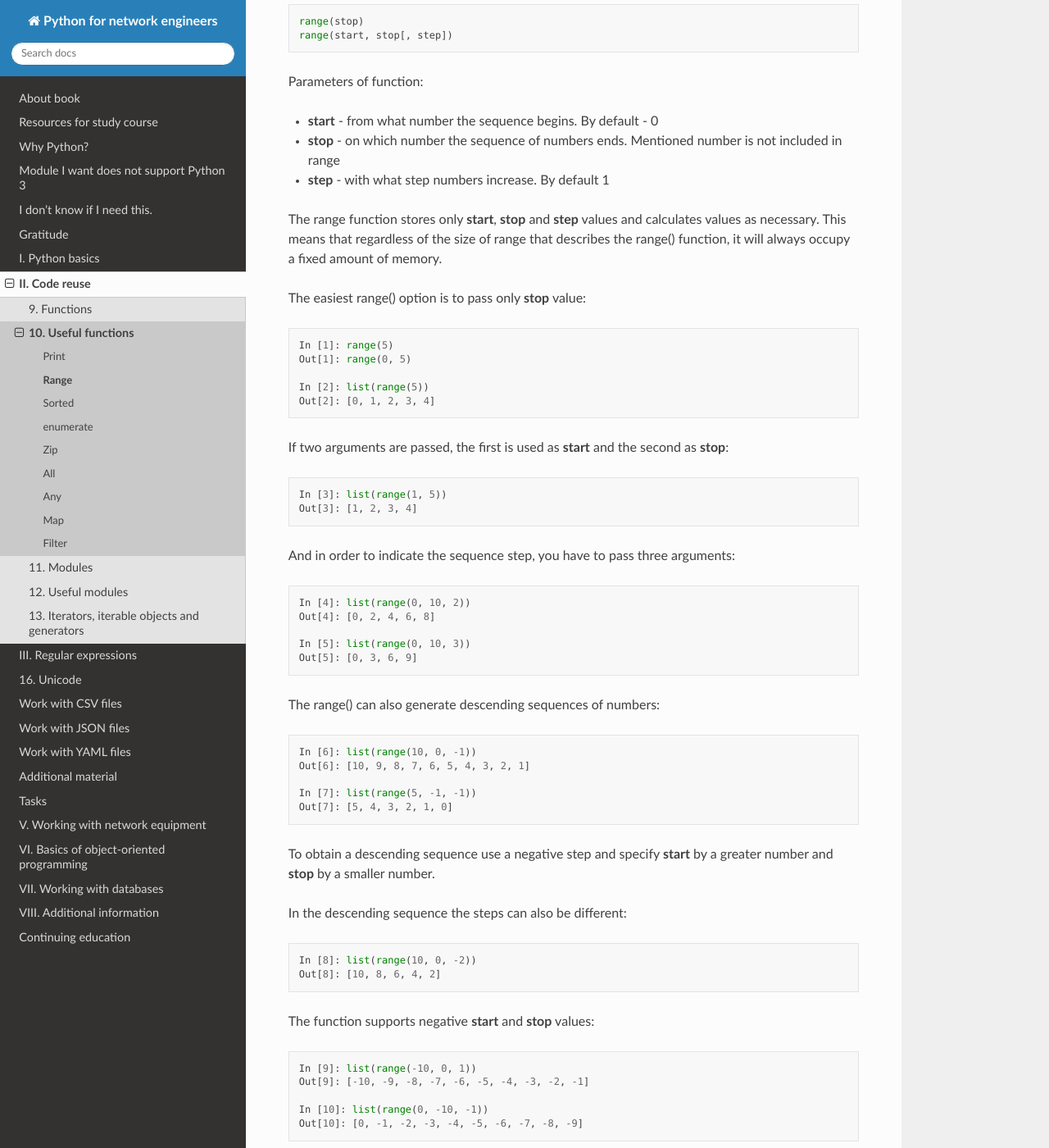
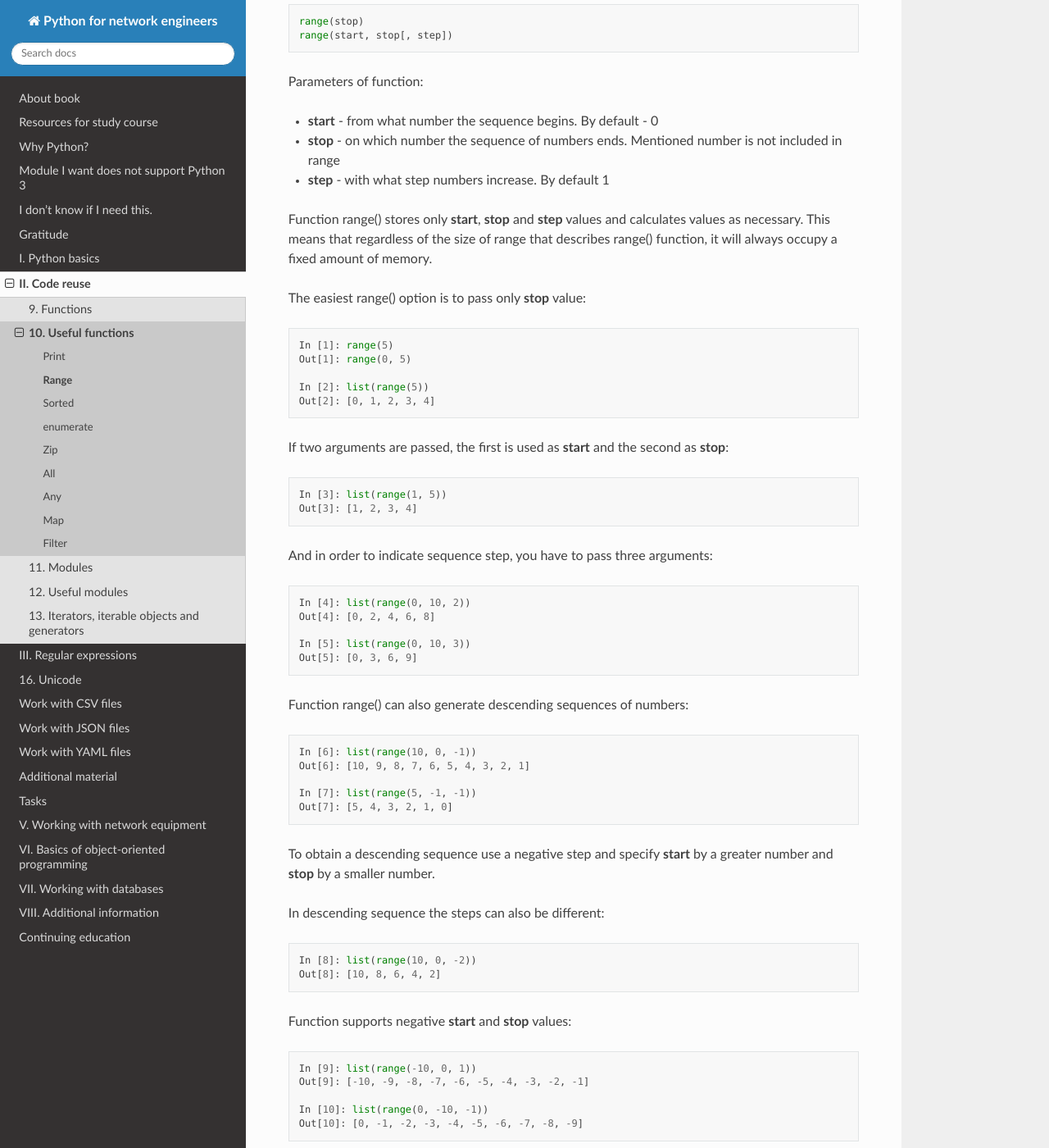
Before and after one commit to natenka/pyneng-book-en, a Sphinx documentation site: the page built from docs/source/book/10_useful_functions/range.rst, in a window 1280 px wide and 1400 px high, scrolled down 298 px. Shown: the whole window at 82% size. Built offline with Sphinx 7.4.7 and the Read the Docs theme 2.0.0, drawn with Linux system fonts in a browser that asks for light colours; pages that are not in the unit, such as notebooks, are missing from menus; some of the changed text lies outside the part shown.

Commit message:
Update range.rst

```diff
--- a/docs/source/book/10_useful_functions/range.rst
+++ b/docs/source/book/10_useful_functions/range.rst
@@ -3,7 +3,7 @@
 Range
 -------------
 
-The range() function returns an immutable sequence of numbers as a **range** object.
+Function range() returns an immutable sequence of numbers as a **range** object.
 
 Function syntax:
 
@@ -18,7 +18,7 @@ Parameters of function:
 * **stop** - on which number the sequence of numbers ends. Mentioned number is not included in range
 * **step** - with what step numbers increase. By default 1
 
-The range function stores only **start**, **stop** and **step** values and calculates values as necessary. This means that regardless of the size of range that describes the range() function, it will always occupy a fixed amount of memory.
+Function range() stores only **start**, **stop** and **step** values and calculates values as necessary. This means that regardless of the size of range that describes range() function, it will always occupy a fixed amount of memory.
 
 The easiest range() option is to pass only **stop** value:
 
@@ -37,7 +37,7 @@ If two arguments are passed, the first is used as **start** and the second as **
     In [3]: list(range(1, 5))
     Out[3]: [1, 2, 3, 4]
 
-And in order to indicate the sequence step, you have to pass three arguments:
+And in order to indicate sequence step, you have to pass three arguments:
 
 .. code:: python
 
@@ -47,7 +47,7 @@ And in order to indicate the sequence step, you have to pass three arguments:
     In [5]: list(range(0, 10, 3))
     Out[5]: [0, 3, 6, 9]
 
-The range() can also generate descending sequences of numbers:
+Function range() can also generate descending sequences of numbers:
 
 .. code:: python
 
@@ -59,14 +59,14 @@ The range() can also generate descending sequences of numbers:
 
 To obtain a descending sequence use a negative step and specify **start** by a greater number and **stop** by a smaller number.
 
-In the descending sequence the steps can also be different:
+In descending sequence the steps can also be different:
 
 .. code:: python
 
     In [8]: list(range(10, 0, -2))
     Out[8]: [10, 8, 6, 4, 2]
 
-The function supports negative **start** and **stop** values:
+Function supports negative **start** and **stop** values:
 
 .. code:: python
 
@@ -120,7 +120,7 @@ Range supports slices:
     In [20]: nums[:3]
     Out[20]: range(0, 3)
 
-You can get the range length:
+You can get range length:
 
 .. code:: python
 
```
